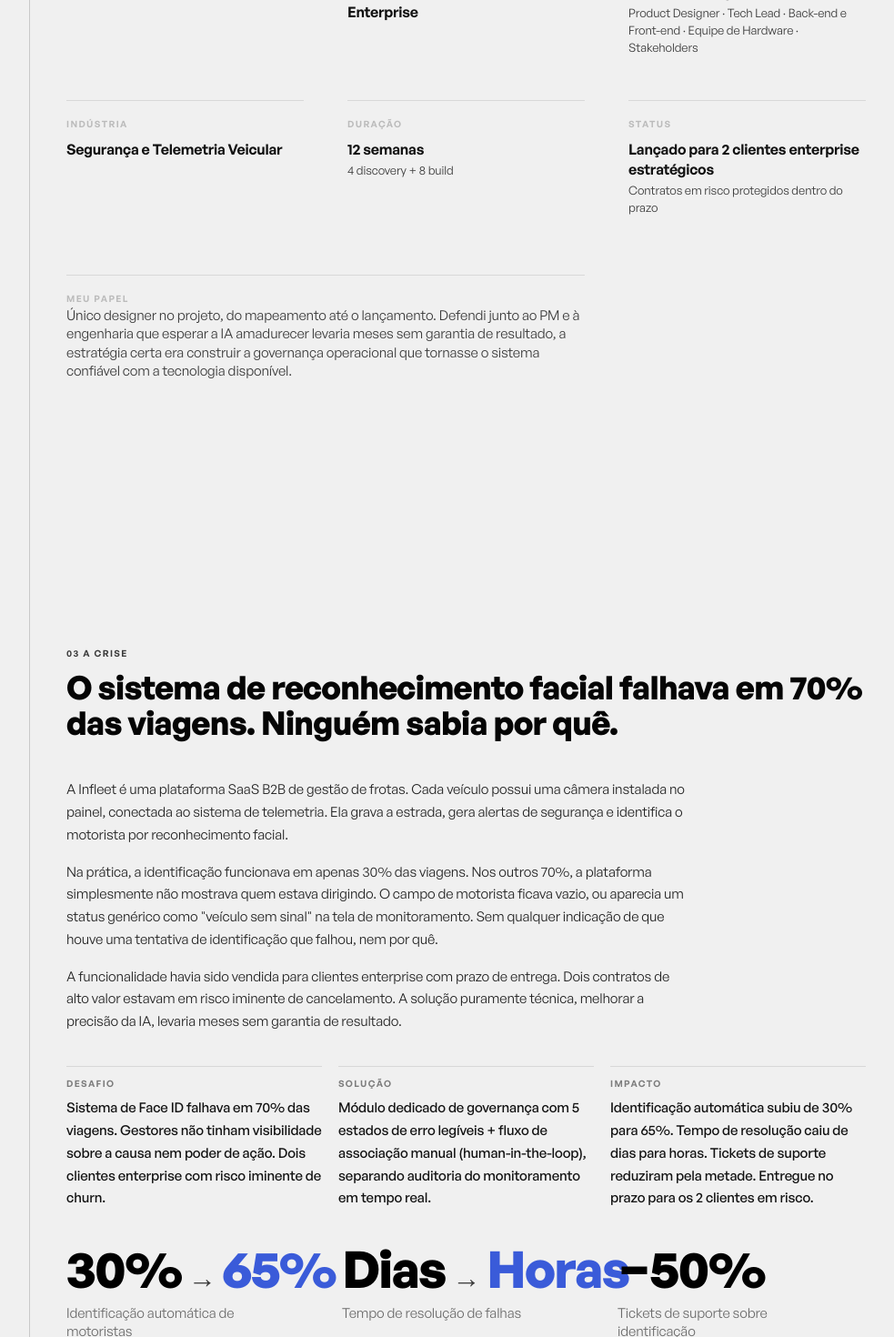
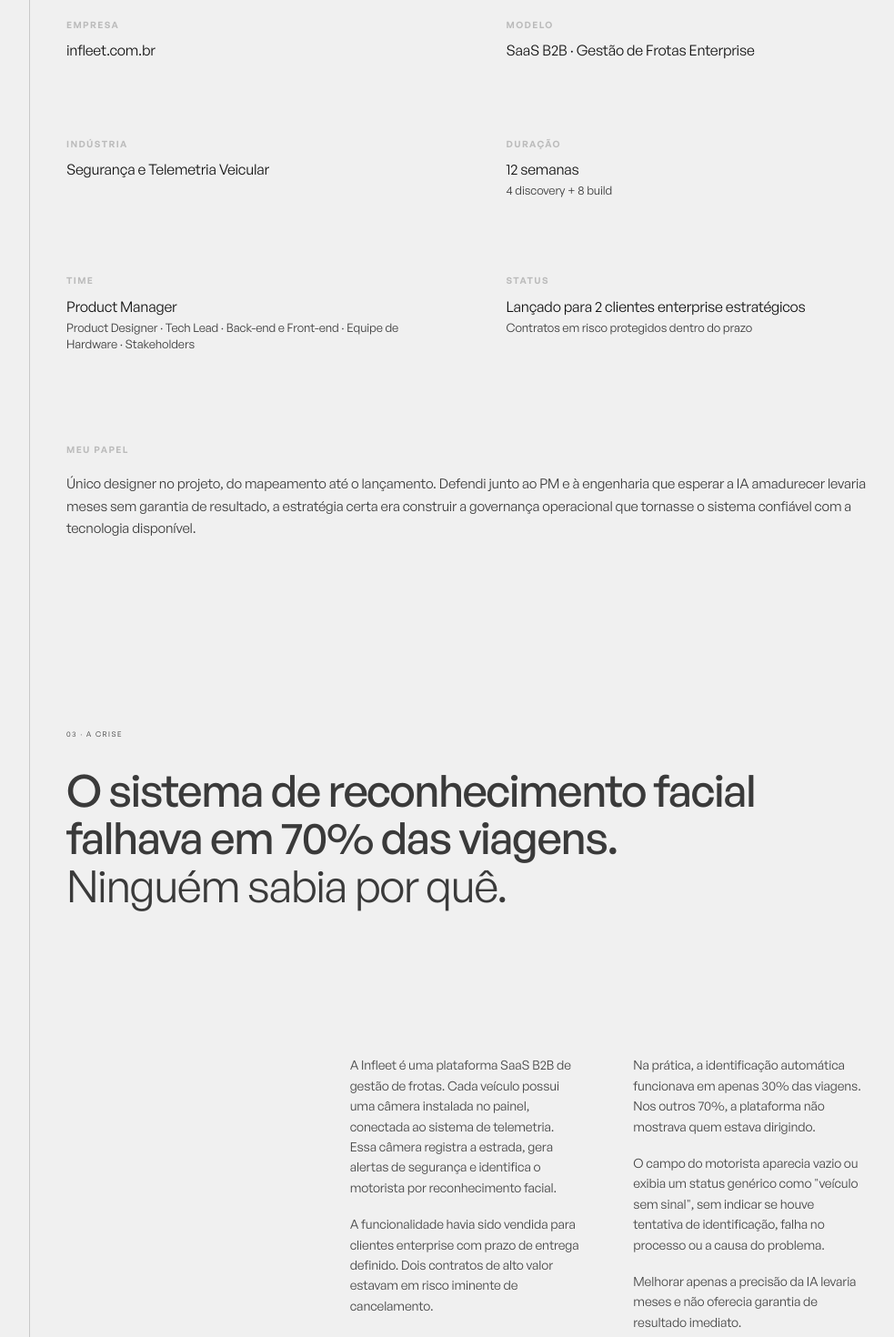
Before and after one commit to williamwhang/case-infleet, a Next.js app: page / in a window 1280 px wide. Shown: the part 1140-2610 px from the top of the page at 91% size, without its empty margins (288-1271 px from the left). Built offline with nearby package versions, Linux system fonts and the light colour scheme.

Commit message:
feat(case): refine section 03 layout and add staggered metrics animation

```diff
--- a/app/globals.css
+++ b/app/globals.css
@@ -1045,10 +1045,10 @@
 .case-hero h1 {
   max-width: min(100%, 1120px);
   font-size: clamp(44px, 5.8vw, 74px);
-  font-weight: 700;
+  font-weight: 500;
   line-height: 0.95;
   letter-spacing: -0.035em;
-  color: #000;
+  color: #1a1a1a;
   text-wrap: pretty;
 }
 
@@ -1104,19 +1104,40 @@
 }
 
 .case-section-header > span {
-  font-size: 10px;
-  font-weight: 600;
-  letter-spacing: 0.14em;
+  font-size: 8px;
+  font-weight: 400;
+  letter-spacing: 0.18em;
   text-transform: uppercase;
-  color: #bbb;
+  color: #aeada7;
 }
 
 .case-section-header h2 {
-  font-size: clamp(22px, 2.8vw, 36px);
+  font-size: 3.8vw;
   line-height: 1.1;
-  font-weight: 700;
+  font-weight: 500;
   letter-spacing: -0.02em;
-  color: #050505;
+  color: #353535;
+}
+
+.case-crise-title-primary {
+  color: #202020;
+}
+
+.case-crise-title-accent {
+  color: #2d62f2;
+}
+
+.case-crise-title-muted {
+  color: #d6d6d6;
+  font-weight: 400;
+}
+
+.case-crise-title {
+  display: block;
+}
+
+.case-crise-title-line {
+  display: block;
 }
 
 .case-section-header p {
@@ -1187,15 +1208,14 @@
 
 .case-project-grid {
   display: grid;
-  grid-template-columns: repeat(3, minmax(0, 1fr));
-  gap: 48px 48px;
+  grid-template-columns: repeat(2, minmax(0, 1fr));
+  gap: 64px 88px;
   align-items: start;
   padding-top: 8px;
 }
 
 .case-project-item {
   min-width: 0;
-  border-top: 1px solid #d8d8d8;
   padding-top: 14px;
 }
 
@@ -1211,7 +1231,7 @@
   line-height: 1.38;
   letter-spacing: -0.015em;
   color: #111;
-  font-weight: 600;
+  font-weight: 400;
 }
 
 .case-project-item > div span {
@@ -1227,13 +1247,22 @@
 }
 
 .case-project-role {
-  border-top: 1px solid #d8d8d8;
-  padding-top: 14px;
-  margin-top: 16px;
+  grid-column: 1 / -1;
+  display: flex;
+  flex-direction: column;
+  gap: 18px;
+  align-items: flex-start;
+  padding-top: 24px;
+  margin-top: 12px;
   max-width: none;
 }
 
 .case-project-paragraph {
+  font-size: 15px;
+  line-height: 1.65;
+  letter-spacing: -0.01em;
+  color: var(--case-body, #3a3a3a);
+  font-weight: 400;
   max-width: 100%;
   margin: 0;
 }
@@ -1589,17 +1618,72 @@
 
 /* ── Overview Body (A crise) ─────────────────────── */
 
-.case-overview-body {
-  display: flex;
-  flex-direction: column;
-  gap: 16px;
-  max-width: 680px;
-}
-
-.case-overview-body p {
-  font-size: 15px;
-  line-height: 1.65;
-  color: #222;
+.case-overview-top {
+  display: grid;
+  grid-template-columns: 1fr;
+  row-gap: 56px;
+  margin-bottom: 112px;
+  align-items: start;
+}
+
+.case-overview-top-header {
+  grid-column: 1 / -1;
+  padding-top: 4px;
+}
+
+.case-overview-top-header .case-section-header {
+  max-width: 980px;
+  margin-bottom: 0;
+}
+
+.case-overview-top-header .case-section-header > span {
+  margin-bottom: 20px;
+}
+
+.case-overview-top-header .case-section-header h2 {
+  margin: 0;
+  font-size: 3.8vw;
+  line-height: 1.08;
+  letter-spacing: -0.03em;
+}
+
+.case-overview-top-content {
+  grid-column: 1 / -1;
+  display: grid;
+  grid-template-columns: repeat(3, minmax(0, 1fr));
+  column-gap: 56px;
+  row-gap: 28px;
+  margin-top: 0;
+}
+
+#crise .case-overview-top {
+  row-gap: 160px !important;
+  margin-bottom: 160px !important;
+}
+
+#crise .case-overview-top-content {
+  margin-top: 0 !important;
+}
+
+.case-overview-top-content > .case-overview-intro:first-of-type {
+  grid-column: 2;
+}
+
+.case-overview-top-content > .case-overview-intro:last-of-type {
+  grid-column: 3;
+}
+
+.case-overview-intro {
+  display: flex;
+  flex-direction: column;
+  gap: 18px;
+}
+
+.case-overview-intro p {
+  font-size: 14px;
+  line-height: 1.6;
+  color: #444;
+  margin: 0;
 }
 
 /* ── Overview Grid (Desafio / Solução / Impacto) ──── */
@@ -1607,13 +1691,15 @@
 .case-overview-grid {
   display: grid;
   grid-template-columns: repeat(3, minmax(0, 1fr));
-  gap: 18px;
-  margin-top: 36px;
+  column-gap: 56px;
+  row-gap: 36px;
+  margin-top: 0;
+  margin-bottom: 144px;
 }
 
 .case-overview-card {
-  border-top: 1px solid #d8d8d8;
   padding-top: 12px;
+  padding-right: 24px;
 }
 
 .case-overview-card h4 {
@@ -1622,23 +1708,40 @@
   letter-spacing: 0.14em;
   text-transform: uppercase;
   color: #7c7c7c;
-  margin-bottom: 8px;
+  margin-bottom: 14px;
 }
 
 .case-overview-card p {
   font-size: 15px;
   line-height: 1.65;
   color: #111;
+  font-weight: 400;
+  letter-spacing: -0.01em;
+  margin: 0;
+}
+
+/* ── Metrics ─────────────────────────────────────── */
+
+.case-metrics-header {
+  margin-top: 0;
+  margin-bottom: 64px;
+}
+
+.case-metrics-header span {
+  font-size: 10px;
   font-weight: 500;
-}
-
-/* ── Metrics ─────────────────────────────────────── */
+  letter-spacing: 0.18em;
+  text-transform: uppercase;
+  color: #aeada7;
+}
 
 .case-metrics {
   display: grid;
   grid-template-columns: repeat(3, minmax(0, 1fr));
-  gap: 30px;
-  margin-top: 48px;
+  column-gap: 64px;
+  row-gap: 40px;
+  margin-top: 0;
+  margin-bottom: 48px;
 }
 
 .case-metrics article {
@@ -1676,6 +1779,45 @@
 
 .case-metrics--crise {
   margin-top: 36px;
+}
+
+.case-metrics--crise article {
+  min-width: 0;
+}
+
+.case-metrics--crise .case-metric-line {
+  display: block;
+  height: 1px;
+  width: 100%;
+  margin-bottom: 26px;
+  background: var(--case-line);
+  transform-origin: left center;
+}
+
+.case-metrics--crise strong {
+  display: flex;
+  align-items: baseline;
+  flex-wrap: wrap;
+}
+
+.case-metrics--crise .case-metric-before,
+.case-metrics--crise .case-metric-after {
+  padding: 0;
+  font-size: 1em;
+  font-weight: inherit;
+  line-height: inherit;
+}
+
+.case-metrics--crise .case-metric-before {
+  color: #c8c8c8;
+}
+
+.case-metrics--crise .case-metric-arrow {
+  display: inline-block;
+}
+
+.case-metrics--crise .case-metric-after {
+  color: var(--case-blue);
 }
 
 /* ── Facts ───────────────────────────────────────── */
@@ -1800,13 +1942,45 @@
     grid-template-columns: 1fr;
   }
 
+  .case-overview-top,
+  .case-overview-grid {
+    grid-template-columns: 1fr;
+  }
+
+  .case-overview-top-header,
+  .case-overview-top-content {
+    grid-column: auto;
+  }
+
+  .case-overview-top-content {
+    grid-template-columns: 1fr;
+    gap: 28px;
+    margin-top: 40px;
+  }
+
+  .case-overview-top-content > .case-overview-intro:first-of-type,
+  .case-overview-top-content > .case-overview-intro:last-of-type {
+    grid-column: auto;
+  }
+
   .case-project-grid {
-    grid-template-columns: repeat(2, minmax(0, 1fr));
+    grid-template-columns: 1fr;
     gap: 44px;
   }
 
   .case-project-item-wide {
-    grid-column: span 2;
+    grid-column: span 1;
+  }
+
+  .case-project-role {
+    gap: 16px;
+    margin-top: 0;
+    padding-top: 0;
+  }
+
+  .case-project-paragraph {
+    font-size: 15px;
+    line-height: 1.65;
   }
 
   .case-project-role {
--- a/components/PortfolioPage.tsx
+++ b/components/PortfolioPage.tsx
@@ -2,6 +2,7 @@
 
 import { useCallback, useEffect, useRef, useState, type ReactNode } from 'react';
 import Image from "next/image";
+import { motion, useInView, useReducedMotion } from "framer-motion";
 import { ContactDrawer } from '@/components/ContactDrawer';
 import { AwareButton } from '@/components/AwareButton';
 
@@ -23,13 +24,13 @@
 const projectMeta = [
   { label: "Empresa", main: "infleet.com.br", sub: "" },
   { label: "Modelo", main: "SaaS B2B · Gestão de Frotas Enterprise", sub: "" },
+  { label: "Indústria", main: "Segurança e Telemetria Veicular", sub: "" },
+  { label: "Duração", main: "12 semanas", sub: "4 discovery + 8 build" },
   {
     label: "Time",
     main: "Product Manager",
     sub: "Product Designer · Tech Lead · Back-end e Front-end · Equipe de Hardware · Stakeholders",
   },
-  { label: "Indústria", main: "Segurança e Telemetria Veicular", sub: "" },
-  { label: "Duração", main: "12 semanas", sub: "4 discovery + 8 build" },
   {
     label: "Status",
     main: "Lançado para 2 clientes enterprise estratégicos",
@@ -60,6 +61,32 @@
   ["Trade-off", "Funcional antes de polido", "Filtros avançados e refinamento visual viraram débito técnico. A prioridade era estabilizar o fluxo principal dentro do prazo."],
 ];
 
+const CRISIS_METRICS = [
+  {
+    id: "recognition",
+    before: "30%",
+    after: "65%",
+    label: "Identificação automática de motoristas",
+    withArrow: true,
+  },
+  {
+    id: "resolution",
+    before: "Dias",
+    after: "Horas",
+    label: "Tempo de resolução de falhas",
+    withArrow: true,
+  },
+  {
+    id: "support",
+    before: "",
+    after: "−50%",
+    label: "Tickets de suporte sobre identificação",
+    withArrow: false,
+  },
+] as const;
+
+const METRICS_EASE: [number, number, number, number] = [0.16, 1, 0.3, 1];
+
 function LogoMark() {
   return (
     <Image
@@ -81,12 +108,14 @@
   children,
 }: {
   eyebrow: string;
-  title: string;
+  title: ReactNode;
   children?: ReactNode;
 }) {
+  const eyebrowLabel = eyebrow.replace(/^(\d{2})\s+/, "$1 · ");
+
   return (
     <header className="case-section-header">
-      <span>{eyebrow}</span>
+      <span>{eyebrowLabel}</span>
       <h2>{title}</h2>
       {children}
     </header>
@@ -194,6 +223,12 @@
   const [drawerOpen, setDrawerOpen] = useState(false);
   const footerInnerRef = useRef<HTMLDivElement>(null);
   const sidebarFooterRef = useRef<HTMLDivElement>(null);
+  const crisisMetricsRef = useRef<HTMLDivElement>(null);
+  const prefersReducedMotion = useReducedMotion();
+  const crisisMetricsInView = useInView(crisisMetricsRef, {
+    once: true,
+    amount: 0.4,
+  });
 
   const openDrawer = useCallback(() => setDrawerOpen(true), []);
   const closeDrawer = useCallback(() => setDrawerOpen(false), []);
@@ -402,7 +437,7 @@
               </article>
             ))}
 
-            <article className="case-project-item case-project-item-wide case-project-role">
+            <article className="case-project-item case-project-role">
               <span>Meu papel</span>
               <p className="case-project-paragraph case-body">
                 Único designer no projeto, do mapeamento até o lançamento.
@@ -416,32 +451,64 @@
         </section>
 
         <section id="crise" className="case-panel case-body">
+          <div className="case-overview-top">
+            <div className="case-overview-top-header">
               <SectionTitle
                 eyebrow="03 A crise"
-            title="O sistema de reconhecimento facial falhava em 70% das viagens. Ninguém sabia por quê."
+                title={
+                  <span className="case-crise-title">
+                    <span className="case-crise-title-line case-crise-title-primary">
+                      O sistema de reconhecimento facial
+                    </span>
+                    <span className="case-crise-title-line">
+                      <span className="case-crise-title-primary">
+                        falhava em{" "}
+                      </span>
+                      <span className="case-crise-title-accent">
+                        70% das viagens.
+                      </span>
+                    </span>
+                    <span className="case-crise-title-line case-crise-title-muted">
+                      Ninguém sabia por quê.
+                    </span>
+                  </span>
+                }
               />
+            </div>
 
-          <div className="case-overview-body">
+            <div className="case-overview-top-content">
+              <article className="case-overview-intro">
                 <p>
                   A Infleet é uma plataforma SaaS B2B de gestão de frotas. Cada
                   veículo possui uma câmera instalada no painel, conectada ao
-              sistema de telemetria. Ela grava a estrada, gera alertas de
-              segurança e identifica o motorista por reconhecimento facial.
+                  sistema de telemetria. Essa câmera registra a estrada, gera
+                  alertas de segurança e identifica o motorista por
+                  reconhecimento facial.
                 </p>
                 <p>
-              Na prática, a identificação funcionava em apenas 30% das viagens.
-              Nos outros 70%, a plataforma simplesmente não mostrava quem estava
-              dirigindo. O campo de motorista ficava vazio, ou aparecia um
-              status genérico como &quot;veículo sem sinal&quot; na tela de monitoramento.
-              Sem qualquer indicação de que houve uma tentativa de identificação
-              que falhou, nem por quê.
+                  A funcionalidade havia sido vendida para clientes enterprise
+                  com prazo de entrega definido. Dois contratos de alto valor
+                  estavam em risco iminente de cancelamento.
+                </p>
+              </article>
+              <article className="case-overview-intro">
+                <p>
+                  Na prática, a identificação automática funcionava em apenas
+                  30% das viagens. Nos outros 70%, a plataforma não mostrava
+                  quem estava dirigindo.
                 </p>
                 <p>
-              A funcionalidade havia sido vendida para clientes enterprise com
-              prazo de entrega. Dois contratos de alto valor estavam em risco
-              iminente de cancelamento. A solução puramente técnica, melhorar a
-              precisão da IA, levaria meses sem garantia de resultado.
+                  O campo do motorista aparecia vazio ou exibia um status
+                  genérico como &quot;veículo sem sinal&quot;, sem indicar se houve
+                  tentativa de identificação, falha no processo ou a causa do
+                  problema.
                 </p>
+                <p>
+                  Melhorar apenas a precisão da IA levaria meses e não
+                  oferecia garantia de resultado imediato.
+                </p>
+              </article>
+            </div>
           </div>
 
           <div className="case-overview-grid">
@@ -471,19 +538,97 @@
             </article>
           </div>
 
-          <div className="case-metrics case-metrics--crise">
-            <article>
-              <strong>30%<span>→</span><em>65%</em></strong>
-              <p>Identificação automática de motoristas</p>
-            </article>
-            <article>
-              <strong>Dias<span>→</span><em>Horas</em></strong>
-              <p>Tempo de resolução de falhas</p>
-            </article>
-            <article>
-              <strong>−50%</strong>
-              <p>Tickets de suporte sobre identificação</p>
-            </article>
+          <div className="case-metrics-header">
+            <span>Principais métricas</span>
+          </div>
+
+          <div ref={crisisMetricsRef} className="case-metrics case-metrics--crise">
+            {CRISIS_METRICS.map((metric, index) => {
+              const cardDelay = index * 0.14;
+              const cardVisible = prefersReducedMotion || crisisMetricsInView;
+
+              return (
+                <motion.article
+                  key={metric.id}
+                  initial={prefersReducedMotion ? false : { opacity: 0, y: 40 }}
+                  animate={{ opacity: cardVisible ? 1 : 0, y: cardVisible ? 0 : 40 }}
+                  transition={{
+                    delay: cardDelay,
+                    duration: 0.7,
+                    ease: METRICS_EASE,
+                  }}
+                >
+                  <motion.span
+                    className="case-metric-line"
+                    initial={prefersReducedMotion ? false : { scaleX: 0, opacity: 0 }}
+                    animate={{ scaleX: cardVisible ? 1 : 0, opacity: cardVisible ? 1 : 0 }}
+                    transition={{
+                      delay: cardDelay + 0.4,
+                      duration: 0.55,
+                      ease: METRICS_EASE,
+                    }}
+                  />
+
+                  <strong>
+                    {metric.before ? (
+                      <motion.span
+                        className="case-metric-before"
+                        initial={prefersReducedMotion ? false : { opacity: 0 }}
+                        animate={{ opacity: cardVisible ? 1 : 0 }}
+                        transition={{
+                          delay: cardDelay + 0.3,
+                          duration: 0.45,
+                          ease: METRICS_EASE,
+                        }}
+                      >
+                        {metric.before}
+                      </motion.span>
+                    ) : null}
+
+                    {metric.withArrow ? (
+                      <motion.span
+                        className="case-metric-arrow"
+                        initial={prefersReducedMotion ? false : { scale: 0, opacity: 0 }}
+                        animate={{ scale: cardVisible ? 1 : 0, opacity: cardVisible ? 1 : 0 }}
+                        transition={{
+                          delay: cardDelay + 0.5,
+                          type: "spring",
+                          stiffness: 200,
+                          damping: 18,
+                        }}
+                      >
+                        →
+                      </motion.span>
+                    ) : null}
+
+                    <motion.span
+                      className="case-metric-after"
+                      initial={prefersReducedMotion ? false : { opacity: 0, x: -20 }}
+                      animate={{ opacity: cardVisible ? 1 : 0, x: cardVisible ? 0 : -20 }}
+                      transition={{
+                        delay: cardDelay + 0.6,
+                        duration: 0.5,
+                        ease: METRICS_EASE,
+                      }}
+                    >
+                      {metric.after}
+                    </motion.span>
+                  </strong>
+
+                  <motion.p
+                    initial={prefersReducedMotion ? false : { opacity: 0, y: 24 }}
+                    animate={{ opacity: cardVisible ? 1 : 0, y: cardVisible ? 0 : 24 }}
+                    transition={{
+                      delay: cardDelay + 0.8,
+                      duration: 0.55,
+                      ease: METRICS_EASE,
+                    }}
+                  >
+                    {metric.label}
+                  </motion.p>
+                </motion.article>
+              );
+            })}
           </div>
         </section>
 
--- a/package.json
+++ b/package.json
@@ -11,6 +11,7 @@
   "dependencies": {
     "@types/nodemailer": "^8.0.0",
     "@vercel/kv": "^3.0.0",
+    "framer-motion": "^12.38.0",
     "googleapis": "^171.4.0",
     "jose": "^6.2.2",
     "next": "16.2.1",
```
Also changed, not shown: 2 other files (tests, documents, lock files or other folders). Lines whose indentation alone changed are shown as unchanged.
